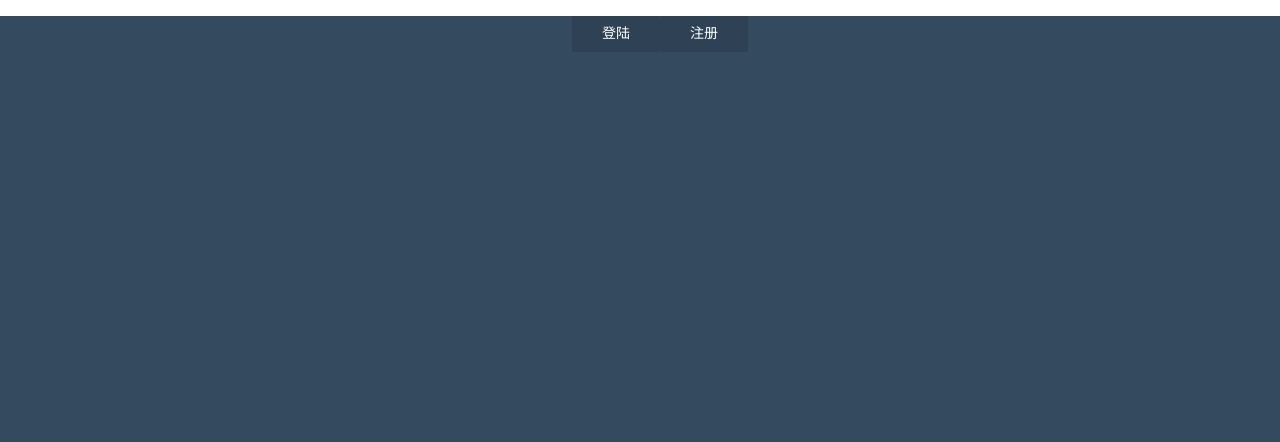
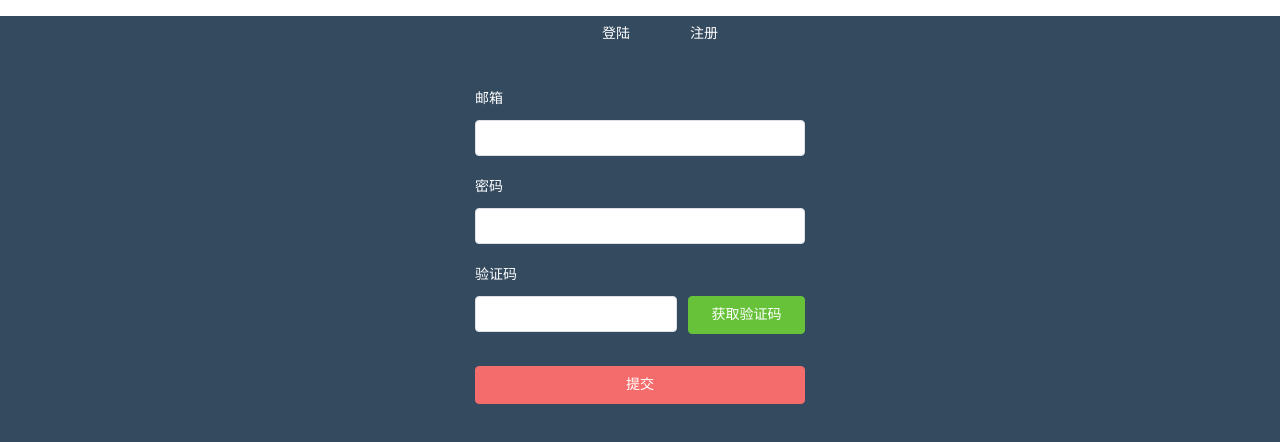
Before and after one commit to zhoulei-git2020/vue3.0, a Vue app: page /#/login in a window 1280 px wide. Shown: the top 442 px of the page. Built offline with nearby package versions, Linux system fonts and the light colour scheme.

Commit message:
login 页面样式完成

```diff
--- a/package.json
+++ b/package.json
@@ -10,6 +10,8 @@
   "dependencies": {
     "core-js": "^3.6.5",
     "element-ui": "^2.13.2",
+    "node-sass": "^4.14.1",
+    "sass-loader": "^8.0.2",
     "vue": "^2.6.11",
     "vue-router": "^3.2.0",
     "vuex": "^3.4.0"
--- a/src/views/Login/index.vue
+++ b/src/views/Login/index.vue
@@ -2,8 +2,41 @@
   <div id="login">
       <div class = "login-warp">
           <ul class="menu-tab">
-              <li class="current" v-for="item in menuTab" :key="item.id" >{{item.txt}}</li>
+              <li :class="{'current':item.current}" v-for="item in menuTab" :key="item.id" @click="togglemneu(item)" >{{item.txt}}</li>
           </ul>
+          <!--  表单 start-->
+        <el-form :model="ruleForm" status-icon :rules="rules" ref="ruleForm"  class="login-form" size="medium">
+
+            <el-form-item  prop="username" class="item-from">
+                <label >邮箱</label>
+                <el-input type="text" v-model="ruleForm.username" autocomplete="off"></el-input>
+            </el-form-item>
+
+            <el-form-item  prop="password" class="item-from">
+                <label >密码</label>
+                <el-input type="text" v-model="ruleForm.password" autocomplete="off" minlenght="6" maxlength="20"></el-input>
+            </el-form-item>
+
+            <el-form-item  prop="code" class="item-from">
+                <label >验证码</label>
+               <!-- Layout 布局 start-->
+                    <el-row :gutter="11">
+                        <el-col :span="15"><el-input v-model.number="ruleForm.code" minlenght="6" maxlength="6"></el-input></el-col>
+                        <el-col :span="9">
+                            <el-button type="success" class="block">获取验证码</el-button>
+                        </el-col>
+                    </el-row>
+               <!-- Layout 布局 end-->
+            </el-form-item>
+
+            <el-form-item>
+
+                <el-button type="danger" @click="submitForm('ruleForm')" class="login-btn block ">提交</el-button>
+
+            </el-form-item>
+
+        </el-form>
+          <!--  表单 end-->
       </div>
   </div>
 </template>
@@ -14,11 +47,70 @@ export default {
 
    //数据
    data(){
+    /*表单验证 start*/
+      //验证用户名邮箱
+      var validateUsername = (rule, value, callback) => {
+          let reg = /^([a-zA-Z]|[0-9])(\w|\-)+@[a-zA-Z0-9]+\.([a-zA-Z]{2,4})$/; //邮箱正则
+        if (value === '') {
+          callback(new Error('请输入用户名'));
+        } else if(!reg.test(value)){
+          callback(new Error('用户名格式有误'));
+        } else {
+          callback(); //返回true
+        }
+      };
+
+    //验证密码
+      var validatePassword = (rule, value, callback) => {
+          let reg = /^(?!\D+$)(?![^a-a-zA-Z]+$)\S{6,20}$/  //密码正则 6至20位数字加字母
+        if (value === '') {
+          callback(new Error('请输入密码'));
+        } else if (!reg.test(value)) {
+          callback(new Error('密码胃6至20位数字+字母'));
+        } else {
+          callback();
+        }
+      };
+
+    //验证验证码
+     var validateCode = (rule, value, callback) => {
+         let reg = /^[a-z0-9]{6}$/
+        if (value === '') {
+          return callback(new Error('验证码不能为空'));
+        } else if (!reg.test(value)){
+            callback(new Error('验证码格式不正确'));
+        }else{
+            callback();
+        }
+
+      };
+
+
+    /*表单验证数据 end*/
         return{
             menuTab:[
-                {txt:'登陆'},
-                {txt:'注册'}
+                {txt:'登陆',current:false},
+                {txt:'注册',current:false}
+            ],
+
+            /*表单验证 start*/
+         ruleForm: {
+            username: '',
+            password: '',
+            code: ''
+        },
+        rules: {
+            username: [
+                { validator: validateUsername, trigger: 'blur' } //失去焦点触发 validatePass 方法
+            ],
+            password: [
+                { validator: validatePassword, trigger: 'blur' }
+            ],
+            code: [
+                { validator: validateCode, trigger: 'blur' }
             ]
+        }
+            /*表单验证数据 end*/
         }
     },
 
@@ -34,6 +126,31 @@ export default {
 
     //方法
     methods:{
+        //遍历去除高光
+        togglemneu(data){
+            this.menuTab.forEach(elem=>{
+                elem.current = false
+            })
+
+            //选中高光
+            data.current = true
+        },
+
+        /*表单方法 estart*/
+
+        submitForm(formName) {
+        this.$refs[formName].validate((valid) => {
+          if (valid) {
+            alert('submit!');
+          } else {
+            console.log('error submit!!');
+            return false;
+          }
+        });
+      },
+
+        /*表单方法 end*/
+
 
     }
 }
@@ -63,4 +180,23 @@ export default {
            background-color: rgba(0,0,0,.1);
        }
     }
+    .login-form{
+        margin-top: 29px;
+        label{
+            display: block;
+            margin-bottom: 3px;
+            font-size: 14px;
+            color: #fff;
+        }
+        .item-from{
+           margin-bottom: 13px;
+        }
+        .block{
+            display: block;
+            width: 100%;
+        }
+        .login-btn{
+            margin-top: 19px;
+        }
+    }
 </style>
```
Also changed, not shown: 1 other file (tests, documents, lock files or other folders).
